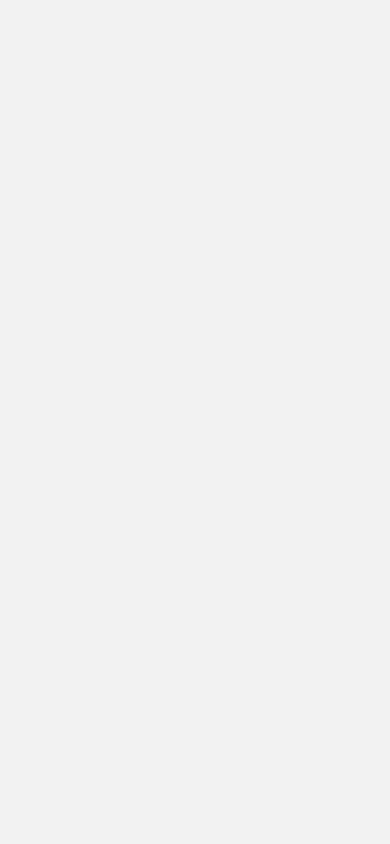
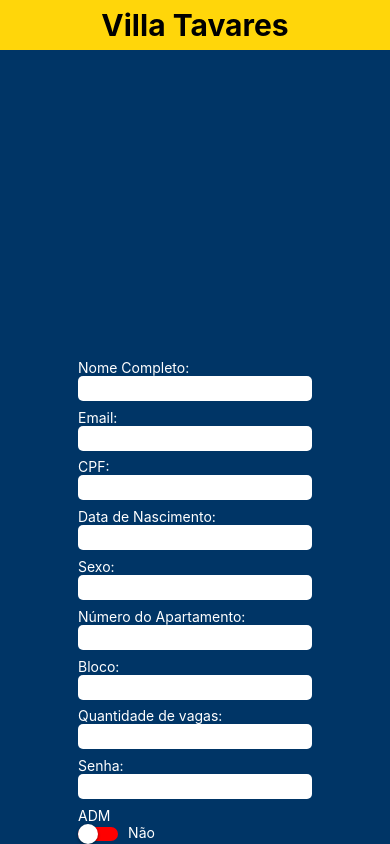
Before and after one commit to Tavares-Gui/Gerenciamento_De_Condominio, a React Native app in the folder telas/: screen /Cadastro in a window 390 px wide. Before the commit this address had no page. Built offline with nearby package versions, Linux system fonts and the light colour scheme.

Commit message:
Inicio do Front-end nas telas

```diff
--- a/telas/App.js
+++ b/telas/App.js
@@ -1,17 +1,21 @@
 import { NavigationContainer } from "@react-navigation/native"
 import { createStackNavigator } from "@react-navigation/stack"
+import {Login} from "./Login"
+import {Cadastro} from "./Cadastro"
+// import Usuarios from "./Usuarios"
 import {UtilsContext} from "./config/context"
 import { useState } from "react"
-import {Login} from "./Login"
 
 export default function App() {
 	const [utils, setUtils] = useState({})
 	const Stack = createStackNavigator()
-	return (
+	return(
 		<NavigationContainer>
-			<UtilsContext.Provider value={{ utils, setUtils }}>
+			<UtilsContext.Provider value = {{utils, setUtils}}>
 				<Stack.Navigator>
-					<Stack.Screen name="Login" options={{ headerShown: false }} component={Login} />
+					<Stack.Screen name = "Cadastro" options = {{headerShown: false}} component = {Cadastro} />
+					<Stack.Screen name = "Login" options = {{headerShown: false}} component = {Login} />
+					{/* <Stack.Screen name = "Usuarios" options = {{headerShown: false}} component = {Usuarios} /> */}
 				</Stack.Navigator>
 			</UtilsContext.Provider>
 		</NavigationContainer>
--- /dev/null
+++ b/telas/Cadastro.js
@@ -0,0 +1,230 @@
+import { View, Text, StyleSheet, TextInput, TouchableOpacity, Switch, Button } from "react-native";
+import { useState, useContext } from 'react';
+import { UtilsContext } from "./config/context"
+
+const styles = StyleSheet.create({
+    viewClass:
+    {
+        display: "flex",
+        justifyContent: "space-between",
+        backgroundColor: "#003566",
+        height: "100%"
+    },
+    nomeCond: {
+        backgroundColor: "#FFD60A",
+        height: 50,
+        display: "flex",
+        justifyContent: "center",
+    },
+    titleText: {
+        fontSize: 30,
+        fontWeight: 'bold',
+        textAlign: "center"
+    },
+    labelText:
+    {
+        paddingLeft: "20%",
+        color: "white"
+    },
+    input:
+    {
+        backgroundColor: "white",
+        height: 25,
+        marginLeft: "20%",
+        marginRight: "20%",
+        marginBottom: "2%",
+        borderRadius: 5
+    },
+    viewForm:
+    {
+        display: "flex",
+        justifyContent: "flex-start",
+    },
+    viewButton:
+    {
+        display: "flex",
+        justifyContent: "flex-end",
+    },
+    viewSwitch:
+    {
+        paddingLeft: "14%",
+        display: "flex",
+        flexWrap: "wrap",
+        flexDirection: "row"
+    },
+    labelTextSwitch:
+    {
+        paddingLeft: "3%",
+        color: "white"
+    },
+    cadastroButton: {
+        backgroundColor: "#FFD60A",
+        height: 50,
+        display: "flex",
+        justifyContent: "center",
+        marginHorizontal: "30%",
+        borderRadius: 5,
+        marginBottom: 50
+    },
+    buttonText: {
+        textAlign: "center",
+        fontSize: 30
+    },
+});
+
+export function Cadastro(props)
+{
+
+    const [nome, setNome] = useState("")
+    const [idade, setIdade] = useState("")
+    const [sexo, setSexo] = useState("")
+    const [email, setEmail] = useState("")
+    const [cpf, setCpf] = useState("")
+    const [apto, setApto] = useState("")
+    const [bloco, setBloco] = useState("")
+    const [vagas, setVagas] = useState("")
+    const [notificacao, setNotificacao] = useState(false)
+    const {utils, setUtils} = useContext(UtilsContext)
+
+    const attUser = async() => {
+        try {
+            const response = await axios("http://localhost:8080/user", formData, {
+                headers: {
+                    "Content-Type": "multipart/form-data",
+                },
+            });
+        }
+        catch (error) {
+            console.error(error);
+        }
+    }
+
+    function gotoUsers()
+    {
+        if(utils.dados)
+        {
+            setUtils({...utils, dados: [...utils.dados, {
+                nome: nome,
+                idade: idade,
+                sexo: sexo,
+                notificacao: notificacao
+            }]})
+        }
+        else
+        {
+            setUtils({...utils, dados: [{
+                nome: nome,
+                idade: idade,
+                sexo: sexo,
+                notificacao: notificacao
+            }]})
+        }
+
+        props.navigation.navigate("Usuarios")
+    }
+
+    return(
+        <View style = {styles.viewClass}>
+            <View style  = {styles.nomeCond}>
+                <Text style = {styles.titleText}>Villa Tavares</Text>
+            </View>
+
+            <View style = {styles.viewForm}>
+                <Text style = {styles.labelText}>Nome Completo:</Text>
+                <TextInput
+                    style = {styles.input}
+                    autoComplete = {nome}
+                    value = {nome}
+                    onChangeText = {e => setNome(e)}
+                />
+
+                <Text style = {styles.labelText}>Email:</Text>
+                <TextInput
+                    style = {styles.input}
+                    autoComplete = {email}
+                    value = {email}
+                    onChangeText = {e => setEmail(e)}
+                />
+
+                <Text style = {styles.labelText}>CPF:</Text>
+                <TextInput
+                    style = {styles.input}
+                    autoComplete = {cpf}
+                    value = {cpf}
+                    onChangeText = {e => setCpf(e)}
+                />
+
+
+                <View style = {styles.viewRowUser}>
+                    <Text style = {styles.labelText}>Data de Nascimento:</Text>
+                    <TextInput
+                        style = {styles.input}
+                        autoComplete = {idade}
+                        value = {idade}
+                        onChangeText = {e => setIdade(e)}
+                    />
+
+                    <Text style = {styles.labelText}>Sexo:</Text>
+                    <TextInput
+                        style = {styles.input}
+                        autoComplete = {sexo}
+                        value = {sexo}
+                        onChangeText = {e => setSexo(e)}
+                    />
+                </View>
+
+                <View style = {styles.viewRowApto}>
+                    <Text style = {styles.labelText}>Número do Apartamento:</Text>
+                    <TextInput
+                        style = {styles.input}
+                        autoComplete = {apto}
+                        value = {apto}
+                        onChangeText = {e => setApto(e)}
+                    />
+
+                    <Text style = {styles.labelText}>Bloco:</Text>
+                    <TextInput
+                        style = {styles.input}
+                        autoComplete = {bloco}
+                        value = {bloco}
+                        onChangeText = {e => setBloco(e)}
+                    />
+
+                    <Text style = {styles.labelText}>Quantidade de vagas:</Text>
+                    <TextInput
+                        style = {styles.input}
+                        autoComplete = {vagas}
+                        value = {vagas}
+                        onChangeText = {e => setVagas(e)}
+                    />
+                </View>
+
+
+                <Text style = {styles.labelText}>Senha:</Text>
+                <TextInput style = {styles.input} secureTextEntry = {true}/>
+
+                <Text style = {styles.labelText}>ADM</Text>
+                <View style = {styles.viewSwitch}>
+                    <Switch
+                        onValueChange = {() => setNotificacao(!notificacao)}
+                        value = {notificacao}
+                        style = {{marginLeft: "7%"}}
+                        trackColor = {{false: "red", true: "green"}}
+                        thumbColor = {"white"}
+                        activeThumbColor = {"#f4f3f4"}
+                    />
+                    <Text style = {styles.labelTextSwitch}>{notificacao ? "Sim" : "Não"}</Text>
+                </View>
+            </View>
+
+            {/* <View style = {styles.viewButton}>
+                <TouchableOpacity style={styles.CadastroButton} onPress = {() => gotoUsers()}>
+                    <Text style = {styles.buttonText}>Cadastrar</Text>
+                </TouchableOpacity>
+                <TouchableOpacity style={styles.cancelButton} onPress = {() => props.navigation.navigate("Login")}>
+                    <Text style = {styles.buttonText}>Cancelar</Text>
+                </TouchableOpacity>
+            </View> */}
+        </View>
+    )
+}
--- a/telas/Login.js
+++ b/telas/Login.js
@@ -2,16 +2,92 @@ import { View, Text, StyleSheet, TextInput, TouchableOpacity } from "react-nativ
 import { useState } from 'react';
 
 const styles = StyleSheet.create({
-    viewLogin: {
-        backgroundColor: "003566",
+    viewClass: {
+        display: "flex",
+        justifyContent: "space-between",
+        backgroundColor: "#003566",
+        height: "100%"
+    },
+    nomeCond: {
+        backgroundColor: "#FFD60A",
+        height: 50,
+        display: "flex",
+        justifyContent: "center",
+    },
+    titleText: {
+        fontSize: 30,
+        fontWeight: 'bold',
+        textAlign: "center"
+    },
+    labelText: {
+        paddingLeft: "20%",
+        color: "white"
+    },
+    input: {
+        backgroundColor: "white",
+        height: 25,
+        marginLeft: "20%",
+        marginRight: "20%",
+        borderRadius: 5
+    },
+    viewForm: {
+        display: "flex",
+        justifyContent: "flex-start",
+    },
+    viewButton: {
+        display: "flex",
+        justifyContent: "flex-end",
+    },
+    loginButton: {
+        backgroundColor: "#FFD60A",
+        height: 50,
+        display: "flex",
+        justifyContent: "center",
+        marginHorizontal: "30%",
+        borderRadius: 5,
+        marginBottom: 50
+    },
+    buttonText: {
+        textAlign: "center",
+        fontSize: 30
     },
 });
 
 export function Login(props)
 {
+    const [cpf, setCPF] = useState("");
+    const [senha, setSenha] = useState("");
+
     return(
-        <View style = {styles.viewLogin}>
+        <View style = {styles.viewClass}>
+            <View style  = {styles.nomeCond}>
+                <Text style = {styles.titleText}>Villa Tavares</Text>
+            </View>
 
+            <View style = {styles.viewForm}>
+
+                <Text style = {styles.labelText}>CPF:</Text>
+                <TextInput
+                    style = {styles.input}
+                    autoComplete = {cpf}
+                    value = {cpf}
+                    onChangeText = {e => setCPF(e)}
+                />
+
+                <Text style = {styles.labelText}>Senha:</Text>
+                <TextInput
+                    style = {styles.input}
+                    secureTextEntry = {true}
+                    value = {senha}
+                    onChangeText = {e => setSenha(e)}
+                />
+            </View>
+
+            <View style = {styles.viewButton}>
+                <TouchableOpacity style={styles.loginButton} onPress = {() => props.navigation.navigate("Usuarios")}>
+                    <Text style = {styles.buttonText}>LOGIN</Text>
+                </TouchableOpacity>
+            </View>
         </View>
     )
 }
```
Also changed, not shown: 1 other file (tests, documents, lock files or other folders).
